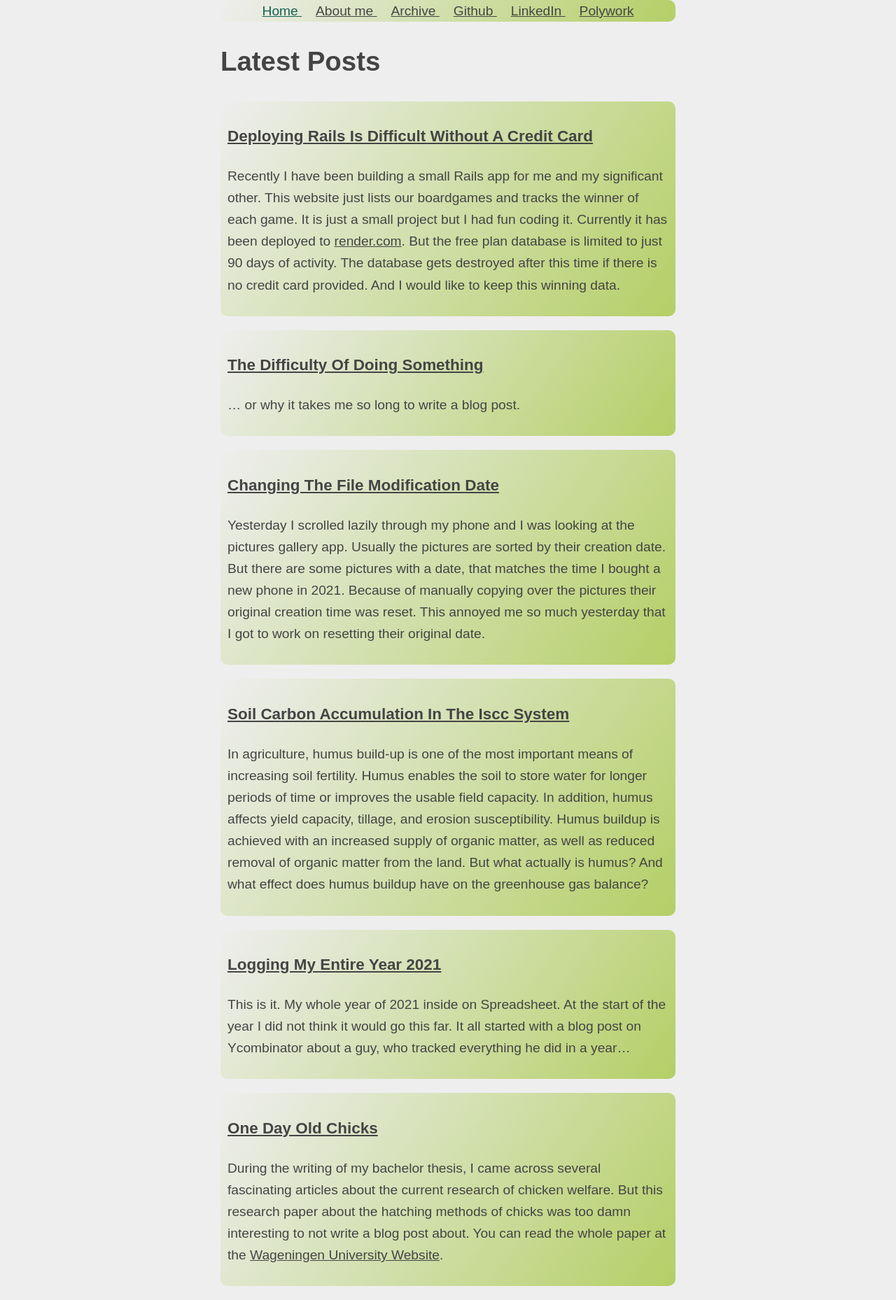
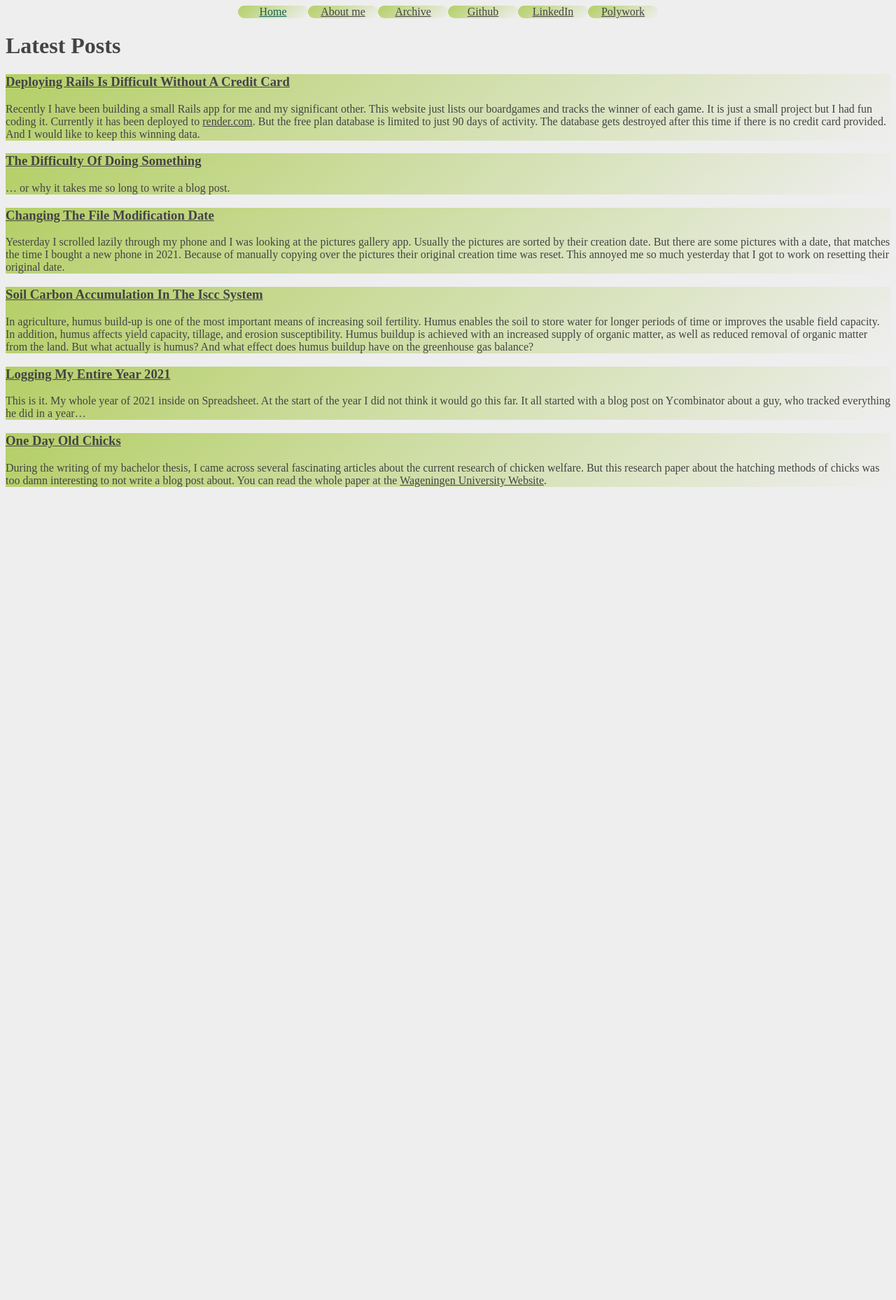
Before and after one commit to Friendscover/my-website, a Jekyll site: the page built from index.html, in a window 1280 px wide. Shown: the whole page at 70% size. Built offline with Jekyll 4.4.1, drawn with Linux system fonts in a browser that asks for light colours; after the commit the page ends 900 px from its top, so only the background shows below that.

Commit message:
initial flexbox navbar css rewrite

```diff
--- a/_sass/main.scss
+++ b/_sass/main.scss
@@ -1,10 +1,10 @@
 body {
-  margin: auto;
-  max-width: 650px;
+  // margin: auto;
+  // max-width: 650px;
   background-color: #eeeeee;
   color: #444;
-  padding: 0 10px;
-  font: 1.2em/1.62 sans-serif;
+  // padding: 0 10px;
+  // font: 1.2em/1.62 sans-serif;
 }
 
 a {
@@ -16,23 +16,34 @@ a {
 }
 
 nav {
+  // this makes the nav bar sticky
   position: sticky;
-  text-align: center;
   top: 0px;
-  background: linear-gradient(305deg, #B4CF66, #eee);
-  border-radius: 10px;
+
+  //adding flex box to center the elements
+  display: flex;
+  justify-content: center;
+  align-items: center;
 }
 
 nav a {
-  margin: 10px;
+  //set a width for the elements in nav bar -> TODO: add @media queries
+  width: 100px;
+
+  // element styling of each nav bar link
+  background: linear-gradient(140deg, #B4CF66, #eee);
+  border-radius: 10px;
+
+  //align text
+  text-align: center;
 }
 
 .post {
-  padding: 10px;
-  padding-left: 10px;
-  margin-bottom: 20px;
-  border-radius: 10px;
-  background: linear-gradient(305deg, #B4CF66, #eee);
+  // padding: 10px;
+  // padding-left: 10px;
+  // margin-bottom: 20px;
+  // border-radius: 10px;
+  background: linear-gradient(140deg, #B4CF66, #eee);
 }
 
 
--- a/archive.html
+++ b/archive.html
@@ -3,8 +3,8 @@ layout: default
 title: Tobias Klöppers Blog
 description: Here you can find all posts I have written.
 ---
-<h2>All Posts</h2>
 <div>
+  <h2>All Posts</h2>
     {% for post in site.posts %}
       <div class="post">
         <h3><a href="{{ post.url }}">{{ post.title }}</a></h3>
--- a/index.html
+++ b/index.html
@@ -4,9 +4,8 @@ title: Tobias Klöppers Blog
 description: A blog about my adventures of coding and the current state of agriculture.
 ---
 
-<h1> Latest Posts </h1>
-
 <div>
+  <h1> Latest Posts </h1>
   {% for post in site.posts limit:6 %}
     <div class="post">
       <h3><a href="{{ post.url }}">{{ post.title }}</a></h3>
```
